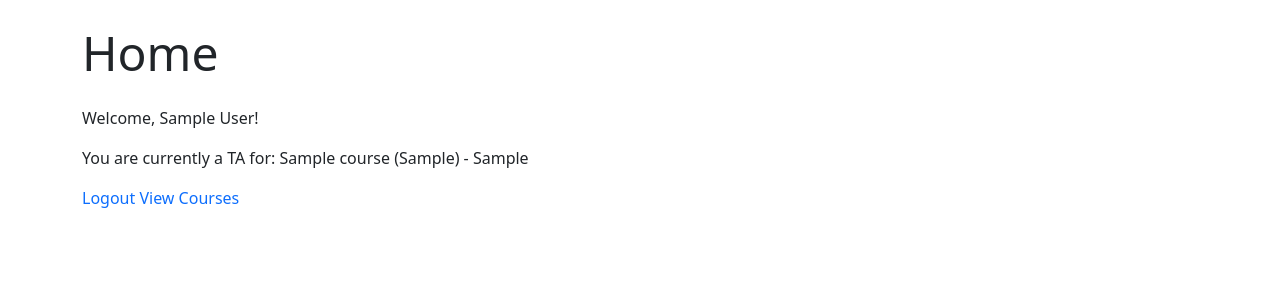
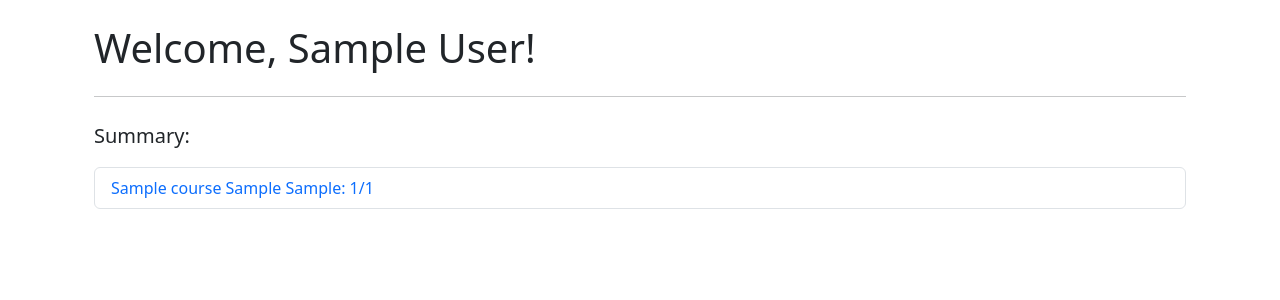
Before and after one commit to k3vkoh/bc-tasystem, a Django app: page / in a window 1280 px wide. Shown: the part 56-356 px from the top of the page. Run offline with Django 4.2, Linux system fonts and the light colour scheme; a user stored in the database is signed in; tables that the repository leaves empty hold one stand-in row (values such as "Sample post").

Commit message:
changed landing

```diff
--- a/src/main/templates/home.html
+++ b/src/main/templates/home.html
@@ -1,19 +1,41 @@
 {% extends "base.html" %}
 
 {% block content %}
+{% if user.is_authenticated %}
 
-<h1 class="mb-4 display-5">Home</h1>
+    <div class="container mt-4">
+    <div class="jumbotron">
+        <h1 class="display-6">Welcome, {{ user }}!</h1>
+        <hr class="my-4">
+        <p class="lead">Summary:</p>
+        {% if user.is_student %}
+            <p class="lead">You are currently a TA for: {{ user.course_working_for }}</p>
+        {% elif user.is_professor %}
+            <ul class="list-group">
+                {% for course in user.courses.all %}
+                    <li class="list-group-item">
+                        <a href="{% url 'courses:course-detail' course.id %}">
+                            {{course.course_title}} {{course.course}} {{course.section}}:
+                            {{ course.current_tas.count }}/{{ course.num_tas }}
+                        </a>
+                    </li>
+                {% endfor %}
+            </ul>
+        {% else %}
+            <ul class="list-group">
+                {% for course in courses %}
+                    <li class="list-group-item">
+                        <a href="{% url 'courses:course-detail' course.id %}">
+                            {{course.course_title}} {{course.course}} {{course.section}}:
+                            {{ course.current_tas.count }}/{{ course.num_tas }}
+                        </a>
+                    </li>
+                {% endfor %}
+            </ul>
+        {% endif %}
+    </div>
+</div>
 
-{% if user.is_authenticated %}
-    <p>Welcome, {{ user }}!</p>
-    <p>You are currently a TA for: {{ user.course_working_for }}</p>
-    <a href="{% url 'logout' %}">Logout</a>
-    {% if user.is_student %}
-        <a href="{% url 'applications:application-list' %}">View Applications</a>
-    {% endif %}
-    {% if user.is_professor %}
-        <a href="{% url 'courses:course-list' %}">View Courses</a>
-    {% endif %}
 {% else %}
     <p>Welcome, new user!</p>
     <a href="{% url 'login' %}">Login</a> |
--- a/src/main/views.py
+++ b/src/main/views.py
@@ -1,4 +1,7 @@
 from django.shortcuts import render
+from courses.models import Course
 
 def home(request):
-    return render(request, 'home.html')
+	courses = Course.objects.all()
+	context = {'courses': courses}
+	return render(request, 'home.html', context)
--- a/src/users/models.py
+++ b/src/users/models.py
@@ -41,10 +41,10 @@ class CustomUser(AbstractBaseUser, PermissionsMixin):
         return self.first_name + ' ' + self.last_name
 
     def is_professor(self):
-        return self.professor
+        return self.professor and not self.is_superuser
 
     def is_student(self):
-        return not self.professor
+        return not self.professor and not self.is_superuser
 
     def reached_max_applications(self):
         return self.applications.count() >= 5
```
